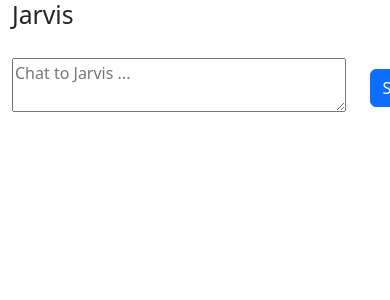
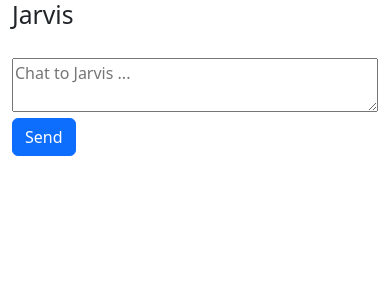
Before and after one commit to samthorold/jarvis, a Python web app: template app/templates/base.html in a window 390 px wide; the page is wider, and only the part inside the window is pictured. Shown: the top 300 px of that part. Run offline with Jinja, Linux system fonts and the light colour scheme; the template is opened without the code that fills it, so the values that code supplies are empty; some libraries are stand-ins or nearby versions.

Commit message:
Small screens

```diff
--- a/app/templates/base.html
+++ b/app/templates/base.html
@@ -13,7 +13,7 @@
 
 <body>
 
-  <div class="container-md">
+  <div class="container">
     <h2>Jarvis</h2>
     <div>
       <div id="chat"></div>
@@ -21,8 +21,8 @@
         <div class="loader"></div>
       </div>
       <div class="row align-items-center">
-        <div class="col-11"><textarea id="question" name="question" placeholder="Chat to Jarvis ..."></textarea></div>
-        <div class="col-1"><button name="message-btn" class="btn btn-primary" hx-post="/message" hx-target="#chat"
+        <div class="col-12 col-sm-11"><textarea id="question" name="question" placeholder="Chat to Jarvis ..."></textarea></div>
+        <div class="col-12 col-sm-1"><button name="message-btn" class="btn btn-primary" hx-post="/message" hx-target="#chat"
             hx-include="#question" hx-swap="beforeend" hx-indicator="#spinner">Send</button></div>
       </div>
     </div>
```
